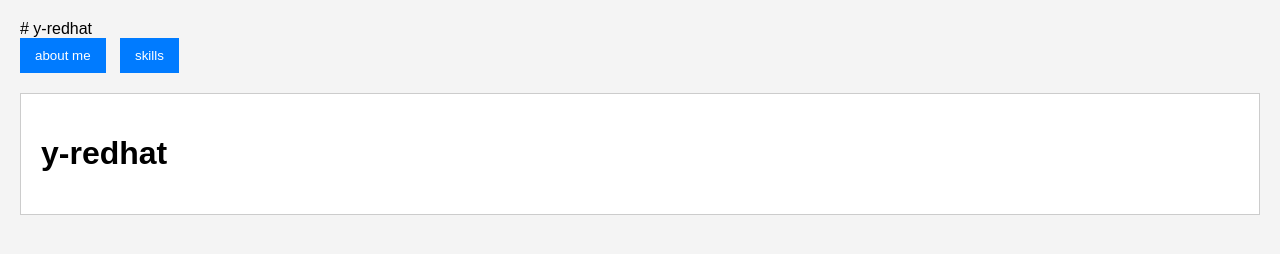
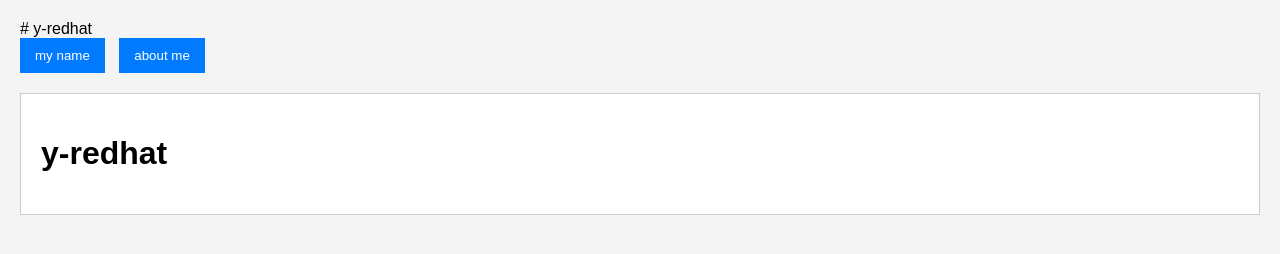
Before and after one commit to 724163-boop/y-redhat, a plain HTML site: page index.html in a window 1280 px wide. Drawn offline with Linux system fonts and the light colour scheme.

Commit message:
Update index.html

```diff
--- a/index.html
+++ b/index.html
@@ -11,8 +11,8 @@
     <!-- ➀切り替えボタン -->
     <div class="buttons">
         <!-- ➁ボタン単体 -->
-        <button class="button" id="a_btn">about me</button>
-        <button class="button" id="b_btn">skills</button>
+        <button class="button" id="a_btn">my name</button>
+        <button class="button" id="b_btn">about me</button>
     </div>
 
     <!-- ➂切り替え画面 -->
```
